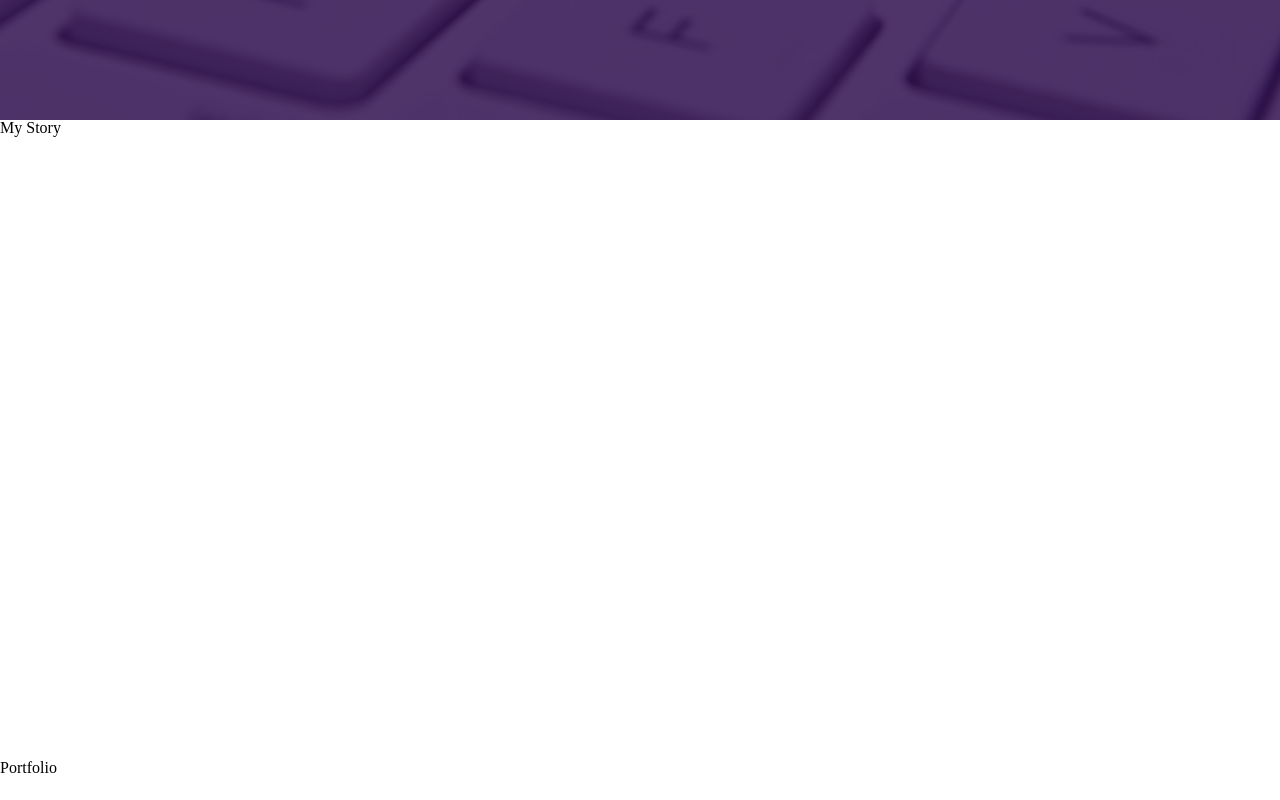
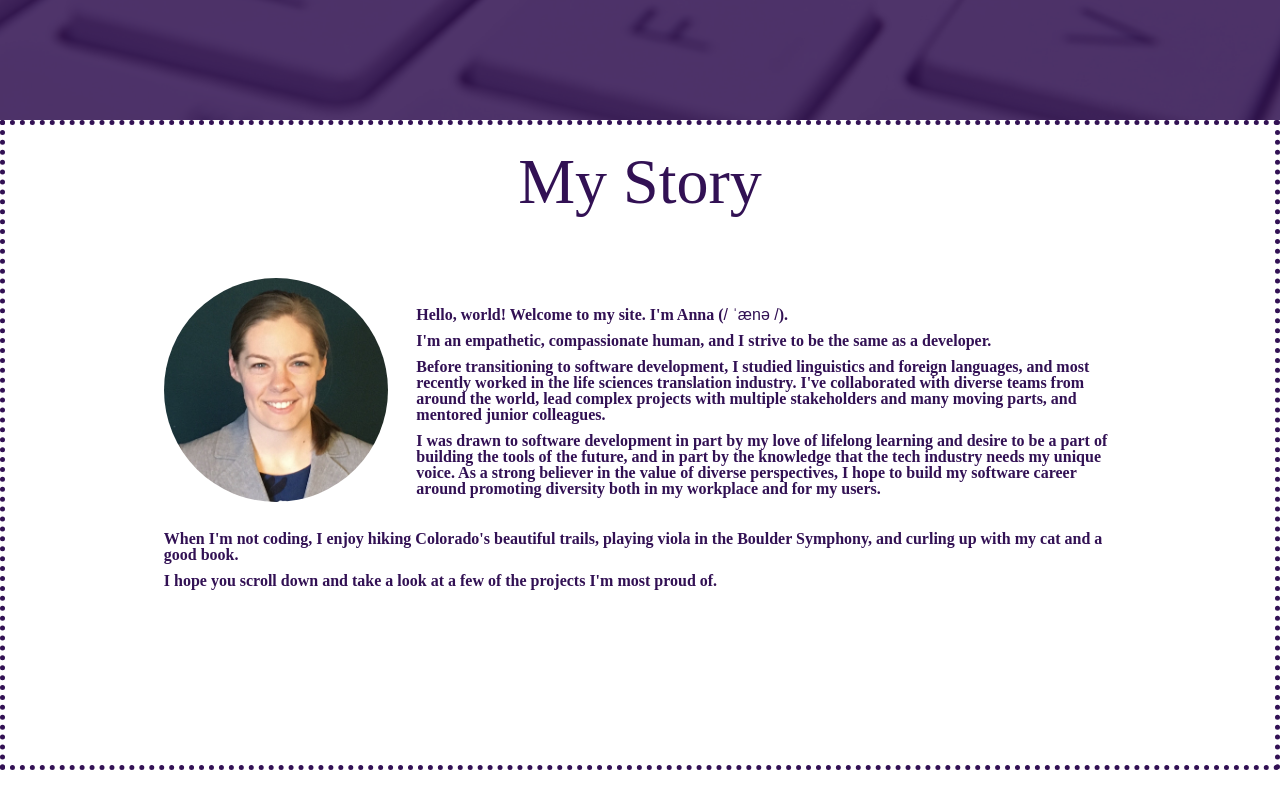
Before and after one commit to annamkummer/anna-kummer, a React (Create React App) app: page / in a window 1280 px wide. Shown: the part 520-1320 px from the top of the page. Built offline with nearby package versions, Linux system fonts and the light colour scheme; a web font is replaced by a local one.

Commit message:
Update headings and add My story text and img

```diff
--- a/src/components/App.js
+++ b/src/components/App.js
@@ -6,6 +6,7 @@ import ProjectDetails from './ProjectDetails'
 function App() {
   return (
     <div className="App">
+      {console.log("Hello, world! Welcome!")}
           <Routes>
             <Route path='/' element={<Home />} />
             <Route path='/:project' element={<ProjectDetails />} />
--- a/src/components/Connect.js
+++ b/src/components/Connect.js
@@ -4,7 +4,7 @@ function Connect() {
   return (
     <section className="section" id="connect">
       <div className="connect">
-        <p>Connect</p>
+        <h3 className="section-header">Connect</h3>
       </div>
     </section>
   )
--- a/src/components/Portfolio.js
+++ b/src/components/Portfolio.js
@@ -3,7 +3,7 @@ import '../scss/Portfolio.scss';
 function Portfolio() {
   return (
     <section className="section" id="portfolio">
-        <p>Portfolio</p>
+        <h3 className="section-header">Portfolio</h3>
     </section>
   )
 }
--- a/src/components/Story.js
+++ b/src/components/Story.js
@@ -1,9 +1,39 @@
 import '../scss/Story.scss';
+import pic from '../assets/pic.jpeg'
 
 function Story() {
   return (
     <section className="section" id="story">
-        <p>My Story</p>
+        <h3 className="section-header">My Story</h3>
+        <div className="par">
+          <img className="profile-pic" src={pic} alt="Anna Kummer" />
+          <div className="par-text">
+            <p className="p">Hello, world! Welcome to my site. I'm Anna (<span className="ipa">/ ˈænə /</span>).</p>
+            <p className="p">I'm an empathetic, compassionate human, and I strive to be
+              the same as a developer.
+            </p>
+            <p className="p">Before transitioning to software development, I studied linguistics and foreign
+              languages, and most recently worked in the life sciences translation industry. I've collaborated
+              with diverse teams from around the world, lead complex projects with multiple stakeholders
+              and many moving parts, and mentored junior colleagues.</p>
+            <p className="p">I was drawn to software development in part by my love of lifelong learning and
+              desire to be a part of building the tools of the future, and in part by the knowledge that the
+              tech industry needs my unique voice. As a strong believer in the value of diverse perspectives,
+              I hope to build my software career around promoting diversity both in my workplace and for my
+              users.
+            </p>
+          </div>
+        </div>
+        <div className="par">
+          <div className="par-text">
+            <p className="p">When I'm not coding, I enjoy hiking Colorado's beautiful trails,
+              playing viola in the Boulder Symphony, and curling up with my cat and
+              a good book.
+            </p>
+            <p className="p">I hope you scroll down and take a look at a few of the projects I'm most proud of.</p>
+          </div>
+        </div>
+
     </section>
   )
 }
--- a/src/scss/Menu.scss
+++ b/src/scss/Menu.scss
@@ -9,9 +9,10 @@
     position: fixed;
     left: 93%;
     z-index: 1;
+
 }
 
-.hamburger, .scroll-arrow {
+.hamburger {
     @include m.flex-column-center;
     justify-content: center;
     border: none;
@@ -29,7 +30,7 @@
     margin: 5%;
     width: 32px;
     height: 3px;
-    background-color: black;
+    background-color: v.$dark-violet;
 }
 
 // Open menu: Hamburger -> X
@@ -203,7 +204,7 @@
 
 .title-link, .story-link, .portfolio-link, .connect-link {
     margin:10%;
-    color: black;
+    color: v.$dark-violet;
     text-decoration: none;
     display: flex;
     flex-direction: column;
--- a/src/scss/Story.scss
+++ b/src/scss/Story.scss
@@ -4,3 +4,42 @@
 .section {
   @include m.section
 }
+
+#story {
+  @include m.flex-column-center;
+  border: 5px dotted v.$dark-violet;
+  color: v.$dark-violet;
+}
+
+.section-header {
+  @include m.flex-row-center;
+  @include m.heading;
+}
+
+.par {
+  // border: 2px solid orange;
+  width: 75%;
+  height: 35%;
+  display: flex;
+
+}
+
+.profile-pic {
+  border-radius: 50%;
+  height: 100%;
+  margin-right: 3%;
+}
+
+.par-text {
+  margin-top: 3%;
+}
+
+.p {
+  margin-bottom: 10px;
+  font-weight: 600;
+}
+
+.ipa {
+  font-family: sans-serif;
+  font-weight: 400;
+}
--- a/src/scss/styleUtils/mixins.scss
+++ b/src/scss/styleUtils/mixins.scss
@@ -18,3 +18,9 @@
     flex-direction: row;
     justify-content: center;
 }
+
+@mixin heading {
+    padding-top: 2%;
+    height: 16vh;
+    font-size: 4em;
+}
```
Also changed, not shown: src/assets/pic.jpeg (added).
